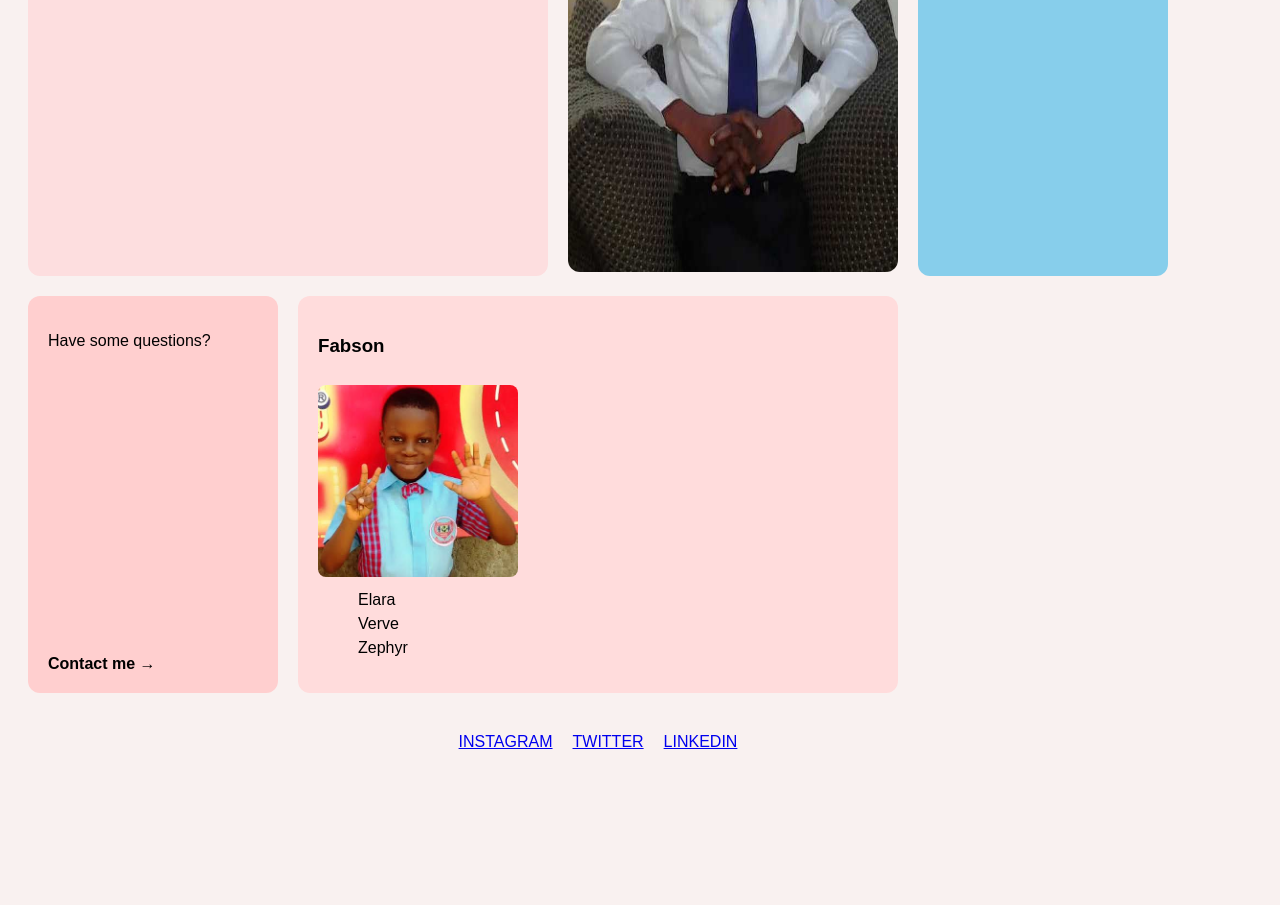
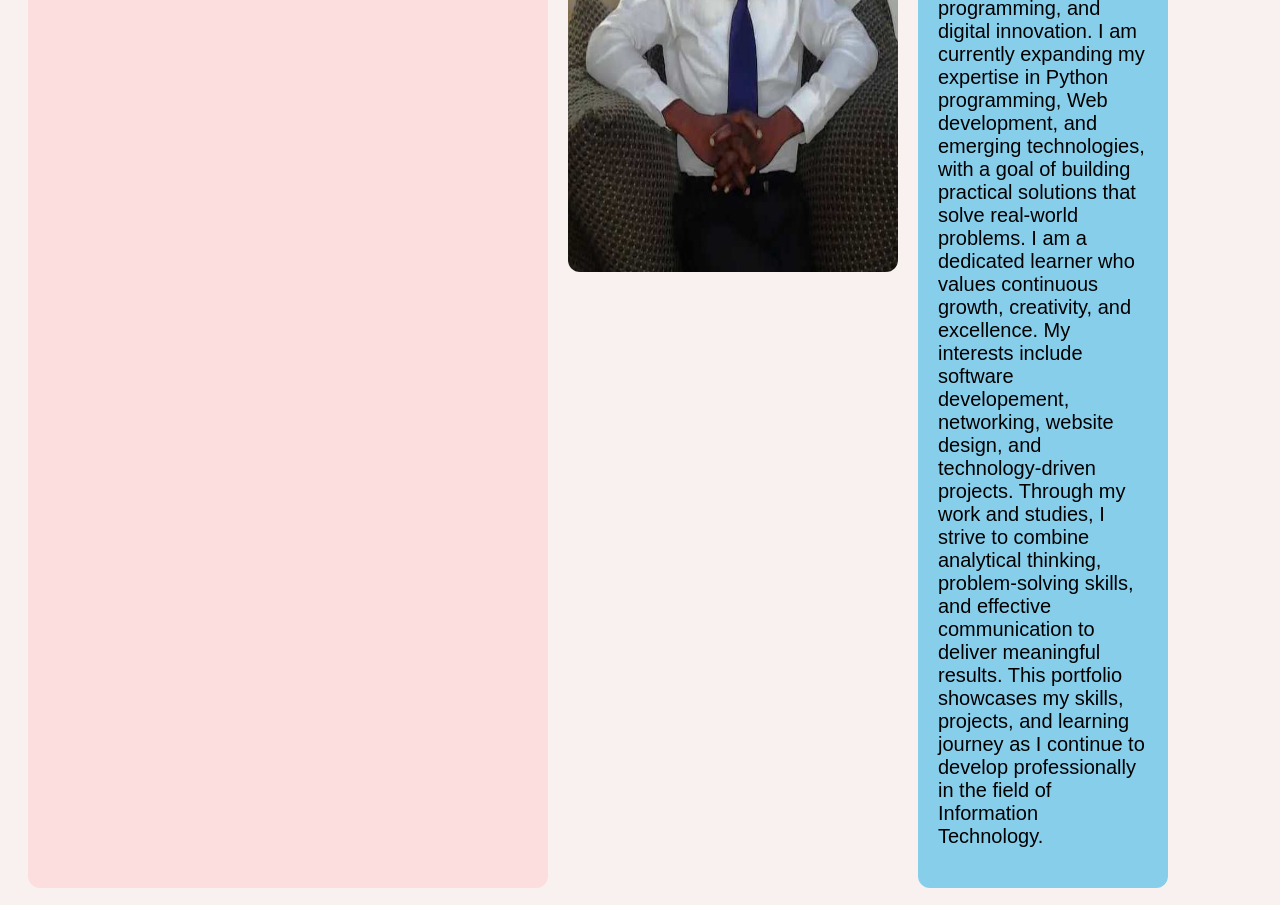
Before and after one commit to layifabowale/Simeon-website, a plain HTML site: page Portfolio design/index.html in a window 1280 px wide. Shown: the part 350-1255 px from the top of the page. Before the commit the page ends 1101 px from the top, so only its background shows below. Drawn offline with Linux system fonts and the light colour scheme.

Commit message:
Revise bio and project list in index.html
Updated the bio section to reflect a more detailed introduction and changed project items.

```diff
--- a/Portfolio design/index.html
+++ b/Portfolio design/index.html
@@ -21,7 +21,7 @@
 
     <main class="grid-container">
         <section class="highlight">
-            <h2><strong>Web Designer<br><span class="italic">Architecture</span> with<br>AI-Driven Design</strong>
+            <h2><strong>Web Designer<br><span class="italic">Architecture</span> with<br>FrontEnd Design</strong>
             </h2>
         </section>
 
@@ -31,9 +31,18 @@
 
         <section class="bio">
             <p>
-                I am transitioning from Public Administration to Information Technology with a focus on Python and
-                Machine Learning.
-                Based in Abuja, Nigeria.
+                Hello, I am Olayiwola Simeon Fabowale-Makinde, a graduate of
+                Public administration with a strong passion for Information Technology,
+                programming, and digital innovation. I am currently expanding
+                my expertise in Python programming, Web development, and emerging technologies,
+                with a goal of building practical solutions that solve real-world problems.
+                I am a dedicated learner who values continuous growth, creativity, and excellence.
+                My interests include software developement, networking, website design,
+                and technology-driven projects. Through my work and studies, I strive to combine
+                analytical thinking, problem-solving skills, and effective communication to
+                deliver meaningful results.
+                This portfolio showcases my skills, projects, and learning journey as I continue
+                to develop professionally in the field of Information Technology.
             </p>
         </section>
 
@@ -48,9 +57,9 @@
                 <img src="project.jpg" alt="Fabson project">
             </div>
             <ul>
-                <li>Elara</li>
-                <li>Verve</li>
-                <li>Zephyr</li>
+                <li>Read</li>
+                <li>learn</li>
+                <li>Explore</li>
             </ul>
         </section>
 
```
